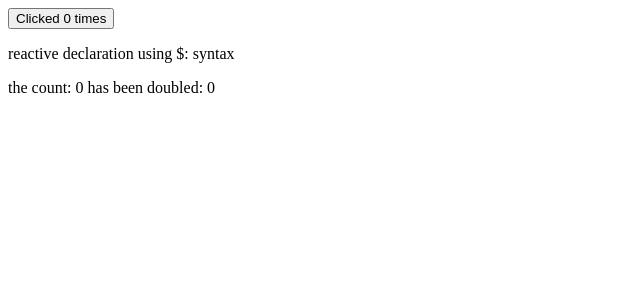
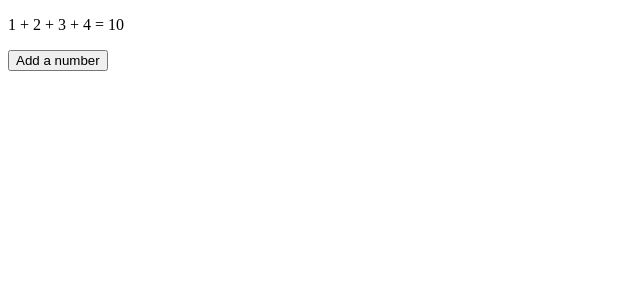
Before and after one commit to taylulz/Sfeeha, a Svelte app: page / in a window 1280 px wide. Shown: the top 300 px of the page, without its empty margins (0-640 px from the left). Built offline with nearby package versions, Linux system fonts and the light colour scheme.

Commit message:
updating arrays and objects

```diff
--- a/src/App.svelte
+++ b/src/App.svelte
@@ -1,19 +1,7 @@
 <script lang="ts">
-  import logo from './assets/svelte.png'
-  import Counter from './lib/Counter.svelte'
-  let count = 0;
-  $: doubled = count * 2;
-  $: console.log('the count is ', count);
-  $: if (count > 10) alert('the count is ' + count)
-
-	function incrementCount() {
-    count += 1;
-  }
+  import Button from "./tutorial/button.svelte";
+  import Numbies from "./tutorial/numbies.svelte";
 </script>
 
-<button on:click={incrementCount}>
-	Clicked {count} {count === 1 ? 'time' : 'times'}
-</button>
-
-<p> reactive declaration using $: syntax</p>
-<p>the count: {count} has been doubled: {doubled}</p>
+<!-- <Button/> -->
+<Numbies/>
--- /dev/null
+++ b/src/tutorial/button.svelte
@@ -0,0 +1,17 @@
+<script lang="ts">
+  let count = 0;
+  $: doubled = count * 2;
+  $: console.log('the count is ', count);
+  $: if (count > 10) alert('the count is ' + count)
+
+	function incrementCount() {
+    count += 1;
+  }
+</script>
+
+<button on:click={incrementCount}>
+	Clicked {count} {count === 1 ? 'time' : 'times'}
+</button>
+
+<p> reactive declaration using $: syntax</p>
+<p>the count: {count} has been doubled: {doubled}</p>
--- /dev/null
+++ b/src/tutorial/numbies.svelte
@@ -0,0 +1,22 @@
+<!-- Svelte's reactivity is triggered by assignments. Methods that mutate arrays or objects will not trigger updates by themselves.
+
+Two ways to tell the compiler it has changed are by assigning the variable to itself, or using ES6 spread syntax -->
+
+<script>
+	let numbers = [1, 2, 3, 4];
+
+	function addNumber() {
+		numbers.push(numbers.length + 1);
+    // numbers = numbers;
+    numbers = [...numbers, numbers.length + 1];
+
+	}
+
+	$: sum = numbers.reduce((t, n) => t + n, 0);
+</script>
+
+<p>{numbers.join(' + ')} = {sum}</p>
+
+<button on:click={addNumber}>
+	Add a number
+</button>
```
